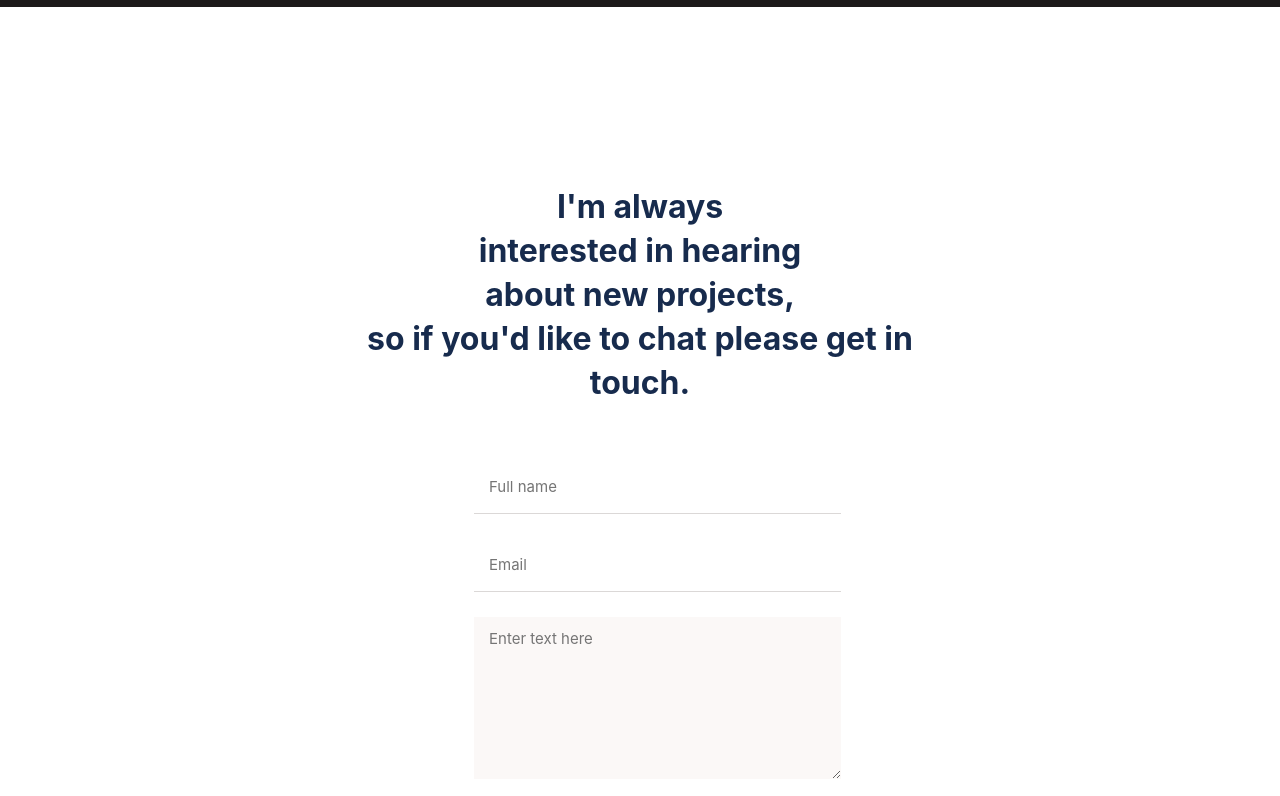
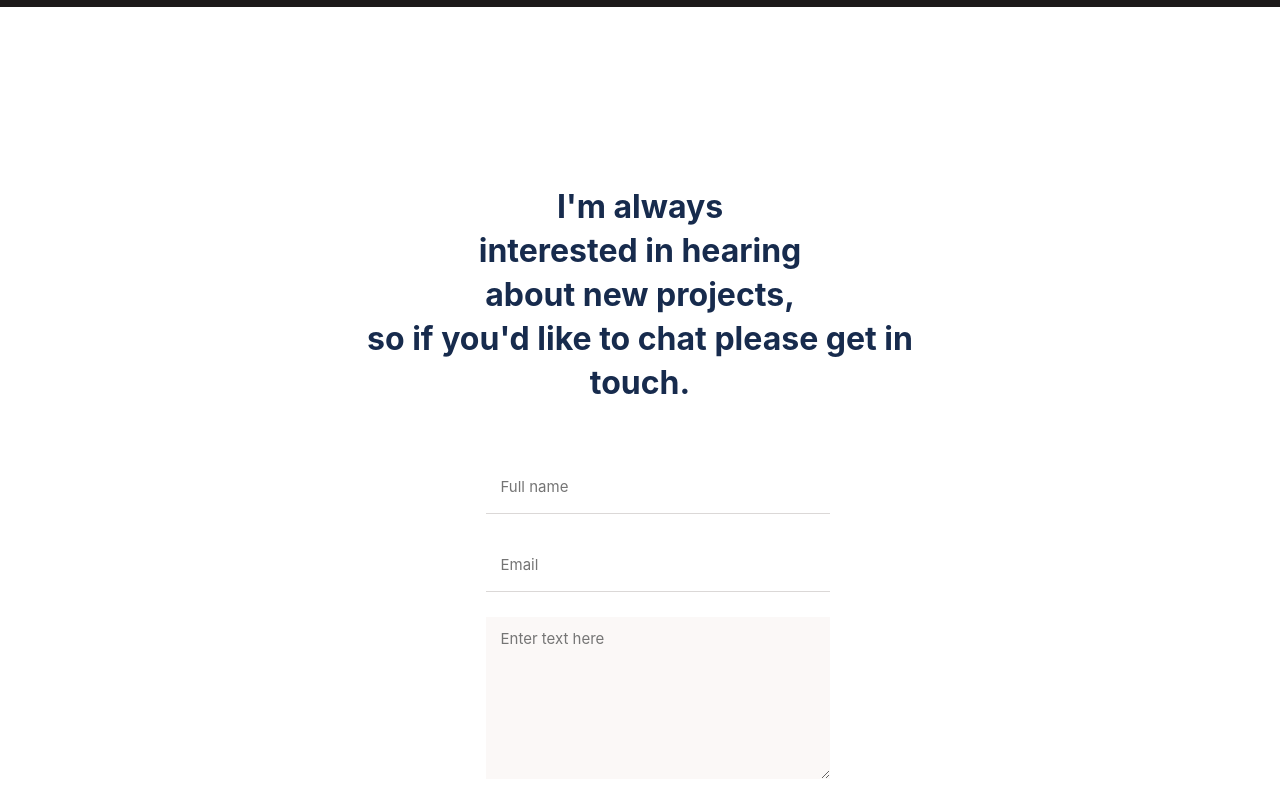
Before and after one commit to Micky373/My_portfolio, a website: page index.html in a window 1280 px wide. Shown: the part 5862-6658 px from the top of the page. Drawn offline with Linux system fonts and the light colour scheme.

Commit message:
Update styles.css

```diff
--- a/styles.css
+++ b/styles.css
@@ -373,7 +373,7 @@ form {
 .form input {
   border: 0;
   border-bottom: 1px solid #dbd8d7;
-  width: 350px;
+  width: 327px;
   padding-left: 15px;
 }
 
@@ -384,7 +384,7 @@ form {
 #comment {
   border: 0;
   height: 150px;
-  width: 350px;
+  width: 327px;
   background: #fbf8f7;
   padding-left: 15px;
   padding-top: 10px;
```
